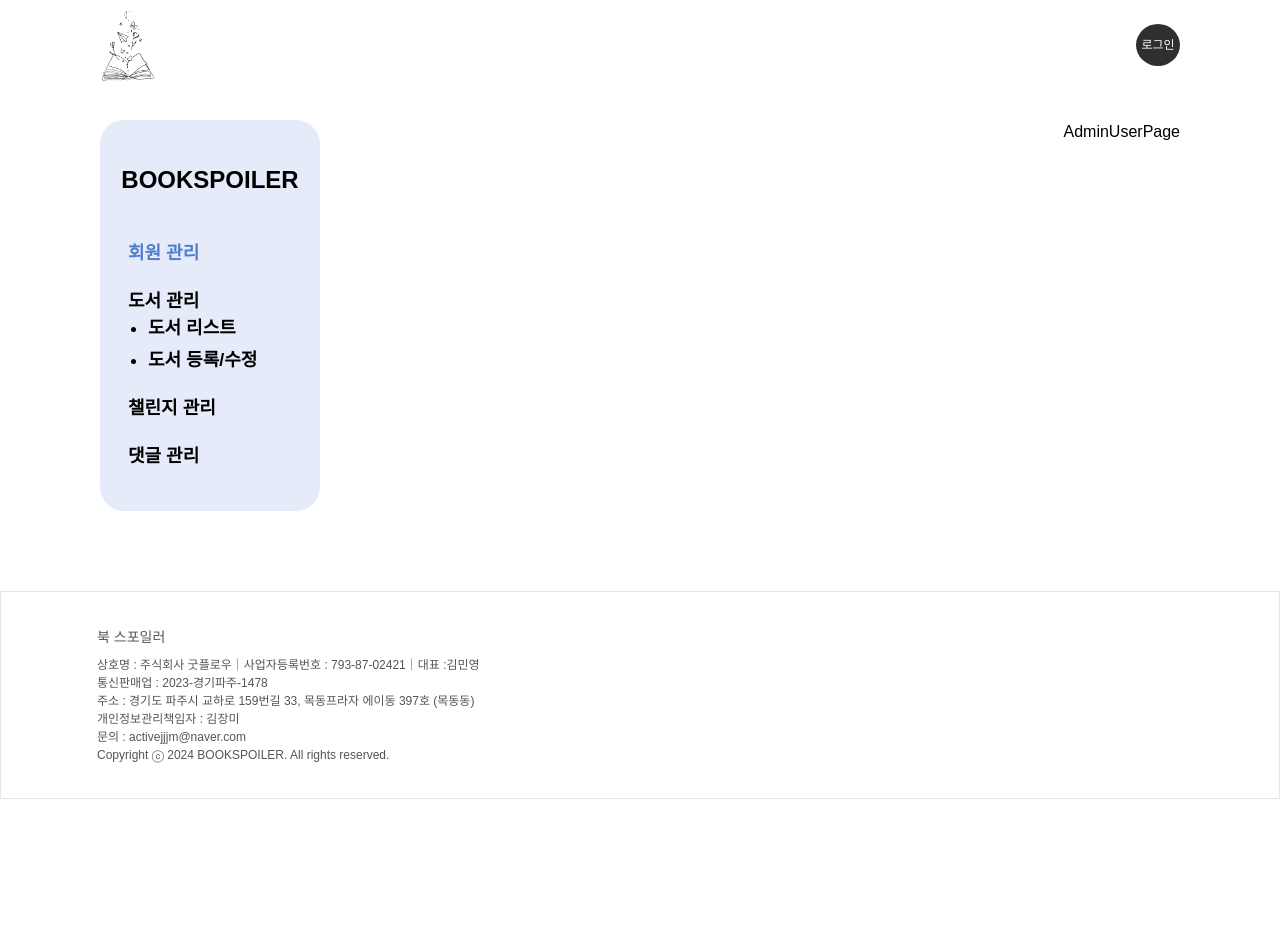
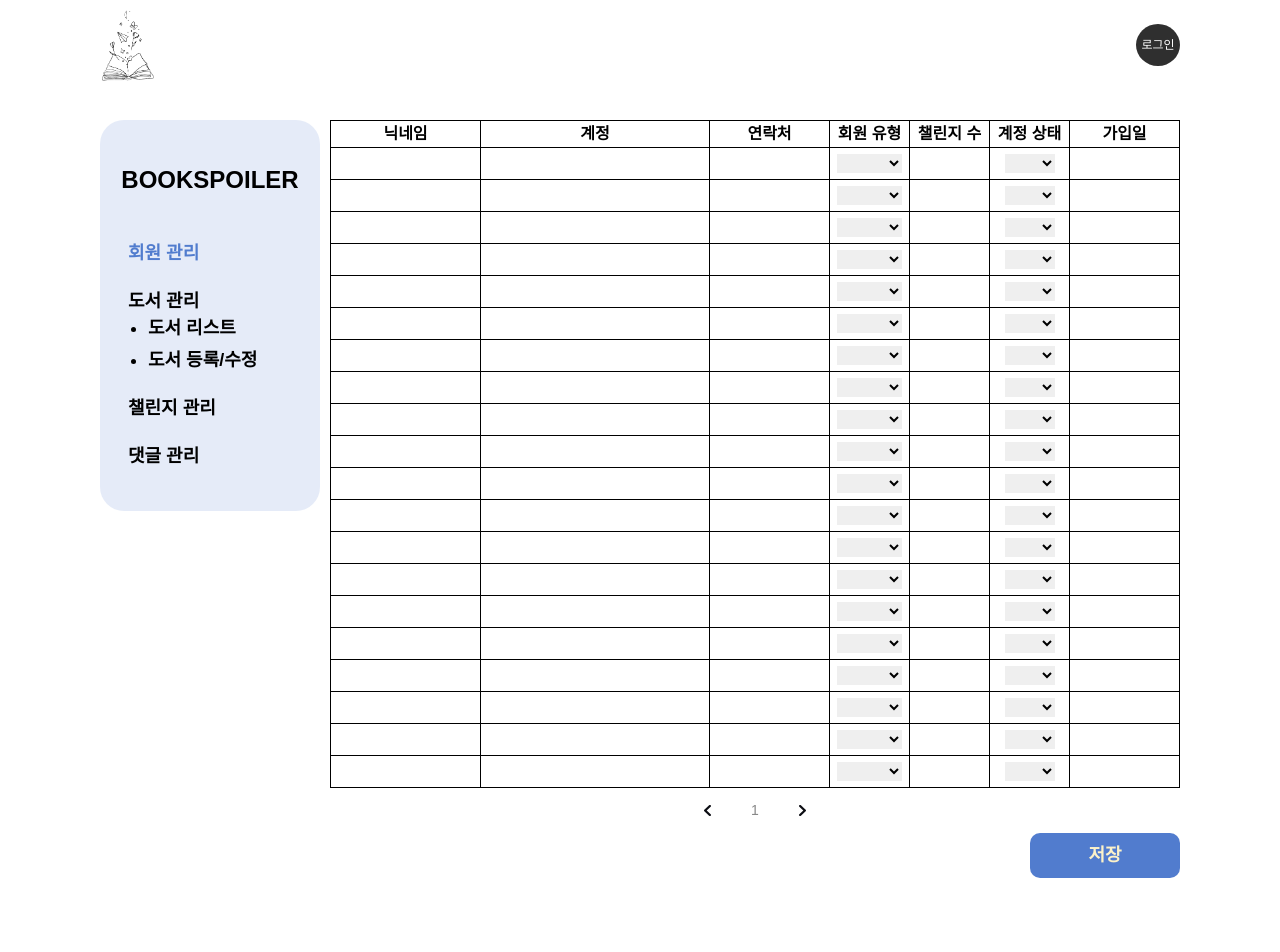
Before and after one commit to OZ-Coding-School/oz_02_collabo-004, a React (Vite) app: page /admin in a window 1280 px wide. Shown: the top 952 px of the page. Before the commit the page ends 800 px from the top, so only its background shows below. Built offline with nearby package versions, Linux system fonts and the light colour scheme; a web font is replaced by a local one.

Commit message:
feat: AdminUserPage ui

```diff
--- a/src/pages/Admin/AdminUserPage.jsx
+++ b/src/pages/Admin/AdminUserPage.jsx
@@ -1,7 +1,99 @@
+import { useState } from 'react';
+import Pagination from '../../components/@common/Pagination';
+import Button from '../../components/@common/Button';
+
 const AdminUserPage = () => {
+  const [userType, setUserType] = useState([
+    { id: 1, selectedOption: '' },
+    { id: 2, selectedOption: '' },
+    { id: 3, selectedOption: '' },
+  ]);
+
+  const [accountState, setAccountState] = useState([
+    { id: 1, selectedOption: '' },
+    { id: 2, selectedOption: '' },
+  ]);
+
+  const handleUserTypeChange = (index, value) => {
+    const updatedUserType = [...userType];
+    updatedUserType[index].selectedOption = value;
+    setUserType(updatedUserType);
+  };
+
+  const handleAccountStateChange = (index, value) => {
+    const updatedAccountState = [...accountState];
+    updatedAccountState[index].selectedOption = value;
+    setAccountState(updatedAccountState);
+  };
+
   return (
-    <div>AdminUserPage</div>
-  )
-}
+    <div className="w-[850px]">
+      <table className="w-full text-center">
+        <thead className="border border-black font16">
+          <tr className="divide-x divide-y divide-black">
+            <th className="w-[150px]">닉네임</th>
+            <th className="">계정</th>
+            <th className="w-[120px]">연락처</th>
+            <th className="w-[80px]">회원 유형</th>
+            <th className="w-[80px]">챌린지 수</th>
+            <th className="w-[80px]">계정 상태</th>
+            <th className="w-[110px]">가입일</th>
+          </tr>
+        </thead>
+        {[...Array(20).keys()].map((index, item) => (
+          <tbody
+            key={index}
+            className="h-8 border border-black divide-y divide-black font16"
+          >
+            <tr className="divide-x divide-y divide-black">
+              <td></td>
+              <td></td>
+              <td></td>
+              <td>
+                <select
+                  value={item.selectedOption}
+                  onChange={(e) => handleUserTypeChange(index, e.target.value)}
+                >
+                  <option value=""></option>
+                  <option value="General">일반</option>
+                  <option value="Challenge">챌린지</option>
+                  <option value="Admin">운영자</option>
+                </select>
+              </td>
+              <td></td>
+              <td>
+                <select
+                  value={item.selectedOption}
+                  onChange={(e) =>
+                    handleAccountStateChange(index, e.target.value)
+                  }
+                >
+                  <option value=""></option>
+                  <option value="Normalcy">정상</option>
+                  <option value="Dormancy">휴면</option>
+                </select>
+              </td>
+              <td></td>
+            </tr>
+          </tbody>
+        ))}
+      </table>
+      <div className="flex justify-center">
+        <Pagination totalElements={20} pagePerNumber={20} />
+      </div>
+      <div className="flex justify-end">
+        <Button
+          onClick={() => {}}
+          width="150px"
+          height="45px"
+          fontSize="18px"
+          fontWeight="600"
+        >
+          저장
+        </Button>
+      </div>
+    </div>
+  );
+};
 
-export default AdminUserPage
+export default AdminUserPage;
```
